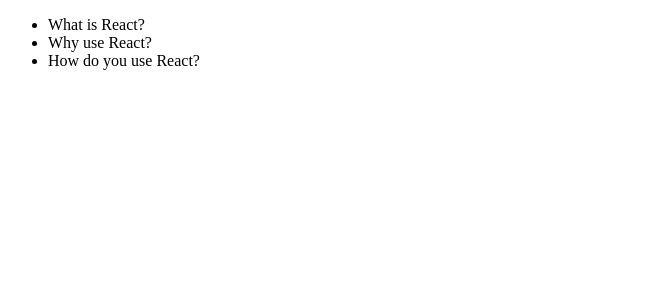
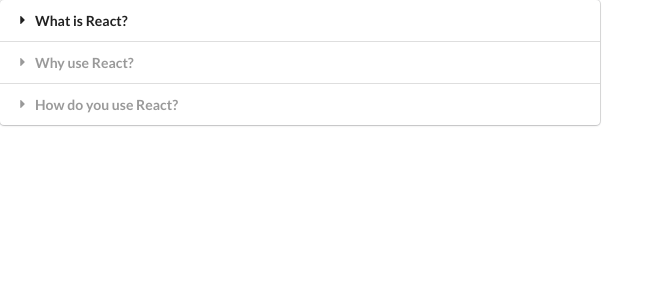
Before and after one commit to enitefall88/Widgets_React, a React (Create React App) app: page / in a window 1280 px wide. Shown: the top 300 px of the page, without its empty margins (0-664 px from the left). Built offline with nearby package versions, Linux system fonts and the light colour scheme.

Commit message:
Show active accordion elements on click

```diff
--- a/public/index.html
+++ b/public/index.html
@@ -5,6 +5,7 @@
     <link rel="icon" href="%PUBLIC_URL%/favicon.ico" />
     <meta name="viewport" content="width=device-width, initial-scale=1" />
     <meta name="theme-color" content="#000000" />
+    <link rel="stylesheet" href="https://cdnjs.cloudflare.com/ajax/libs/semantic-ui/2.4.1/semantic.min.css">
     <meta
       name="description"
       content="Web site created using create-react-app"
--- a/src/App.js
+++ b/src/App.js
@@ -16,8 +16,8 @@
 
 function App() {
   return <div>
-<Accordion items={items}/>
-    </div>
+  <Accordion items={items}/>
+  </div>
 
 }
 
--- a/src/components/Accordion.js
+++ b/src/components/Accordion.js
@@ -1,10 +1,31 @@
-import React from "react"
+import React, {useState} from "react"
 
 
+export default function Accordion({items}) {
 
-export default function Accordion ({items}) {
-  let  listOfItems = items.map(item => {
-    return <li>{item.title}</li>
+  let [activeIndex, setActiveIndex] = useState(null)
+
+  let onTitleClick = (index) => {
+    setActiveIndex(index)
+  }
+
+
+  let listOfItems = items.map((item, index) => {
+    let active = index== activeIndex ? 'active' : ''
+
+    return <React.Fragment key={item.title}>
+      <div
+        className={`title ${active}`}
+        onClick={() => onTitleClick(index)}
+      >
+        <i className="dropdown icon"></i>
+      {item.title}
+      </div>
+      <div className={`content ${active}`}>
+        <p>{item.content}</p>
+      </div>
+    </React.Fragment>
   })
-  return <ul>{listOfItems} </ul>
+  return <div className="ui styled accordion">{listOfItems}
+    </div>
 }
```
